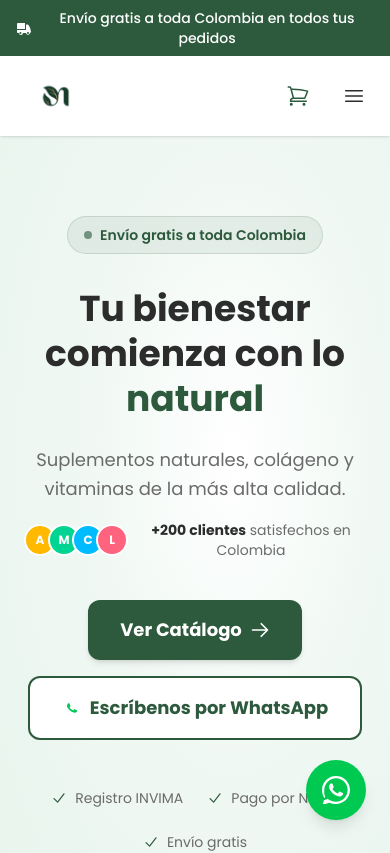
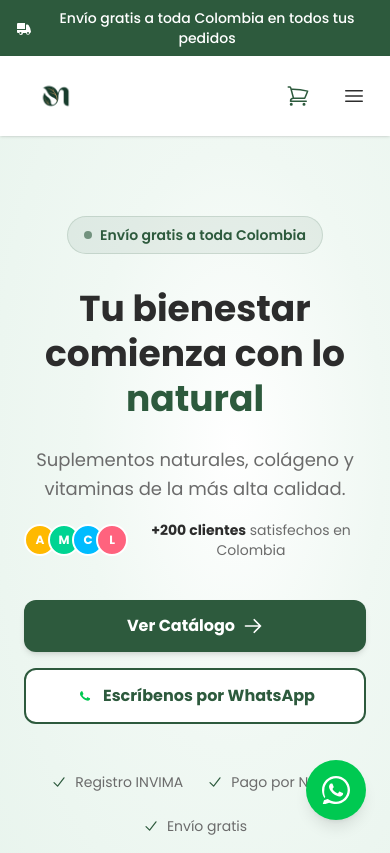
Before and after one commit to jpablo123/martha-c-distribuciones, a Next.js app: page / in a window 390 px wide. Shown: the top 853 px of the page. Built offline with nearby package versions, Linux system fonts and the light colour scheme.

Commit message:
fix: botones hero full-width en mobile con padding proporcional
Co-Authored-By: Claude Sonnet 4.6 <noreply@anthropic.com>

```diff
--- a/src/app/page.tsx
+++ b/src/app/page.tsx
@@ -104,10 +104,10 @@ export default function HomePage() {
 
           {/* CTAs */}
           <motion.div variants={fadeUp} className="flex flex-col sm:flex-row gap-4 justify-center">
-            <motion.div whileHover={{ scale: 1.04 }} whileTap={{ scale: 0.97 }}>
+            <motion.div whileHover={{ scale: 1.04 }} whileTap={{ scale: 0.97 }} className="w-full sm:w-auto">
               <Link
                 href="/catalogo"
-                className="inline-flex items-center justify-center gap-2 bg-[var(--color-primary)] hover:bg-[var(--color-primary-light)] text-white font-bold px-8 py-4 rounded-xl transition-colors duration-300 text-lg shadow-md"
+                className="flex items-center justify-center gap-2 bg-[var(--color-primary)] hover:bg-[var(--color-primary-light)] text-white font-bold px-6 py-3.5 sm:px-8 sm:py-4 rounded-xl transition-colors duration-300 text-base sm:text-lg shadow-md w-full"
               >
                 Ver Catálogo
                 <svg xmlns="http://www.w3.org/2000/svg" fill="none" viewBox="0 0 24 24" strokeWidth={2} stroke="currentColor" className="w-5 h-5">
@@ -115,12 +115,12 @@ export default function HomePage() {
                 </svg>
               </Link>
             </motion.div>
-            <motion.div whileHover={{ scale: 1.04 }} whileTap={{ scale: 0.97 }}>
+            <motion.div whileHover={{ scale: 1.04 }} whileTap={{ scale: 0.97 }} className="w-full sm:w-auto">
               <a
                 href="https://wa.me/573218804374?text=Hola%2C%20quiero%20información%20sobre%20sus%20productos"
                 target="_blank"
                 rel="noopener noreferrer"
-                className="inline-flex items-center justify-center gap-2 bg-white border-2 border-[var(--color-primary)] text-[var(--color-primary)] font-bold px-8 py-4 rounded-xl transition-colors duration-300 text-lg hover:bg-[var(--color-primary)]/5"
+                className="flex items-center justify-center gap-2 bg-white border-2 border-[var(--color-primary)] text-[var(--color-primary)] font-bold px-6 py-3.5 sm:px-8 sm:py-4 rounded-xl transition-colors duration-300 text-base sm:text-lg hover:bg-[var(--color-primary)]/5 w-full"
               >
                 <svg viewBox="0 0 24 24" fill="currentColor" className="w-5 h-5 text-green-500">
                   <path d="M17.472 14.382c-.297-.149-1.758-.867-2.03-.967-.273-.099-.471-.148-.67.15-.197.297-.767.966-.94 1.164-.173.199-.347.223-.644.075-.297-.15-1.255-.463-2.39-1.475-.883-.788-1.48-1.761-1.653-2.059-.173-.297-.018-.458.13-.606.134-.133.298-.347.446-.52.149-.174.198-.298.298-.497.099-.198.05-.371-.025-.52-.075-.149-.669-1.612-.916-2.207-.242-.579-.487-.5-.669-.51-.173-.008-.371-.01-.57-.01-.198 0-.52.074-.792.372-.272.297-1.04 1.016-1.04 2.479 0 1.462 1.065 2.875 1.213 3.074.149.198 2.096 3.2 5.077 4.487.709.306 1.262.489 1.694.625.712.227 1.36.195 1.871.118.571-.085 1.758-.719 2.006-1.413.248-.694.248-1.289.173-1.413-.074-.124-.272-.198-.57-.347z"/>
```
